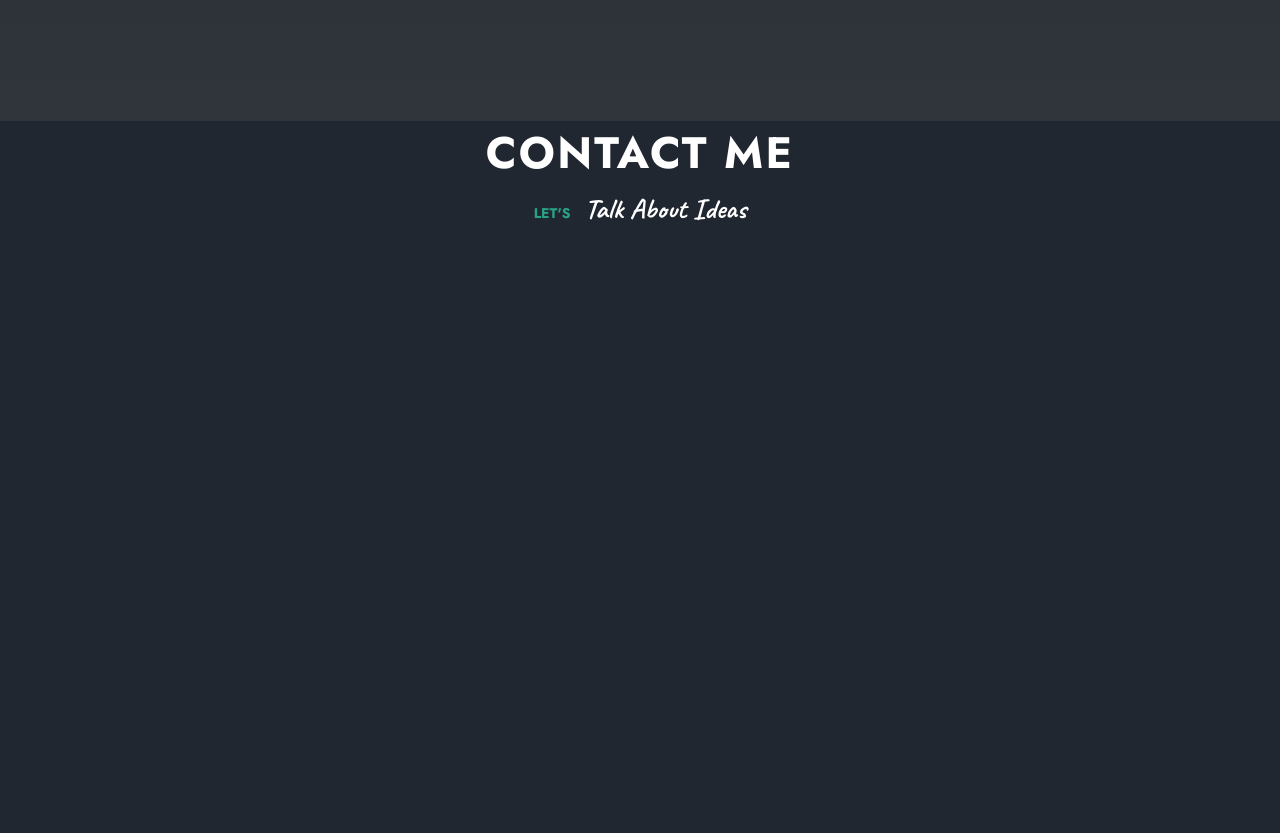
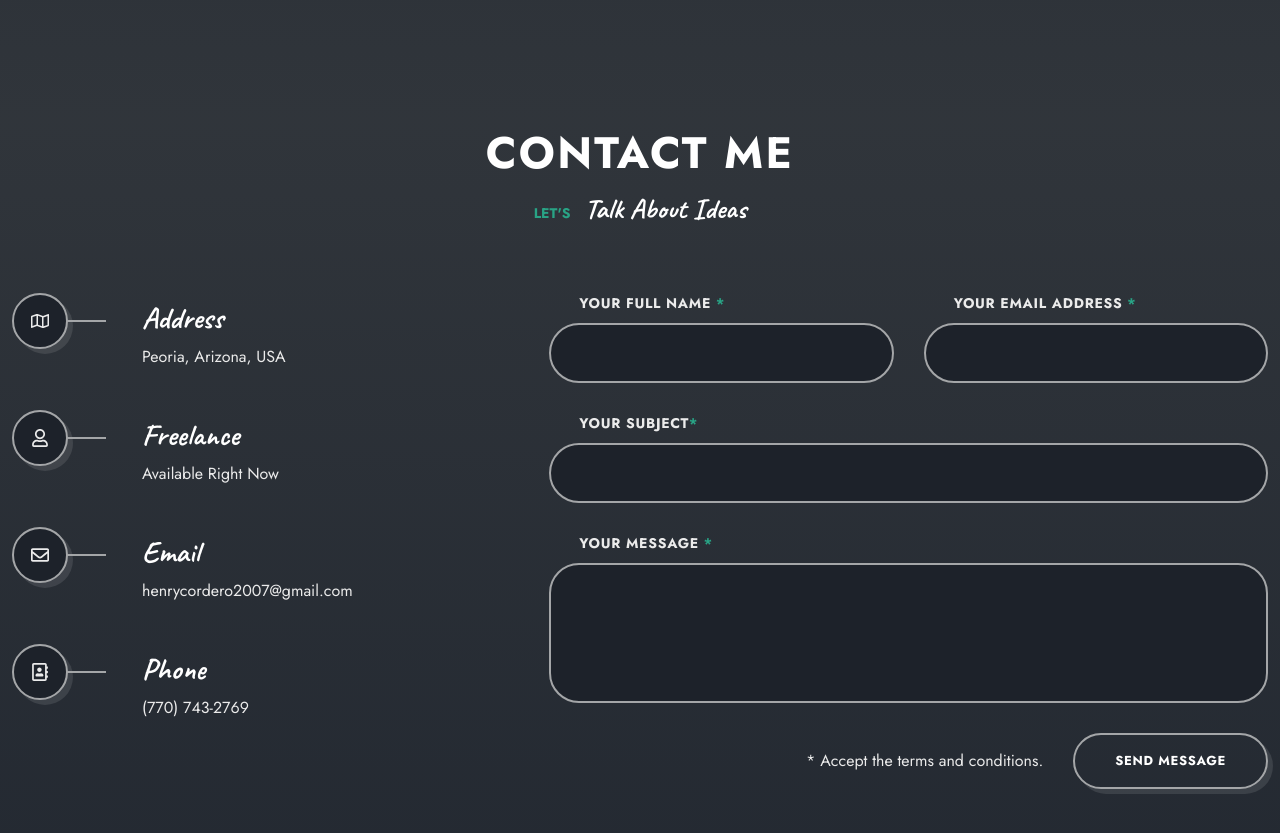
Before and after one commit to pitbull90/portfolio_website, a React (Vite) app: page /#home in a window 1280 px wide. Shown: the part 7680-8513 px from the top of the page. Before the commit the page ends 8193 px from the top, so only its background shows below. Built offline with nearby package versions, Linux system fonts and the light colour scheme.

Commit message:
Completed the contact me section

```diff
--- a/package.json
+++ b/package.json
@@ -10,6 +10,7 @@
     "preview": "vite preview"
   },
   "dependencies": {
+    "axios": "^1.7.7",
     "framer-motion": "^11.11.9",
     "prop-types": "^15.8.1",
     "react": "^18.3.1",
--- a/src/components/contact/Contact.jsx
+++ b/src/components/contact/Contact.jsx
@@ -1,11 +1,138 @@
 import React from 'react'
+import { useState } from 'react';
+import axios from 'axios';
 import './contact.css';
+import { FaRegAddressBook, FaRegEnvelope, FaRegUser, FaRegMap } from 'react-icons/fa';
 
 function Contact() {
+  const [form, setForm] = useState({
+    name: '',
+    email: '',
+    subject: '',
+    message: '',
+  });
+
+  const handleChange = (e) => {
+    const name = e.target.name;
+    const value = e.target.value;
+    setForm({ ...form, [name]: value })
+  };
+
+  const handleSubmit = (e) => {
+    e.preventDefault();
+
+    axios.post(
+      'https://api.sheetbest.com/sheets/XXXXXXXX-XXXX-XXXX-XXXX-XXXXXXXXXX',
+      form
+    )
+    .then(
+      (response) => {
+        console.log(response)
+        // clearing form fields
+        setForm({ name: '', email: '', subject: '', message: '' })
+      }
+    )
+  }
+
   return (
     <section className="contact section" id="contact">
         <h2 className='section__title text-cs'>Contact Me</h2>
         <p className='section__subtitle'>Let's <span>Talk About Ideas</span></p>
+
+        <div className="contact__container container grid">
+          <div className="contact__content">
+
+              <div className="contact__card">
+                <span className="contact__card_icon">
+                  <FaRegMap />
+                </span>
+
+                <h3 className="contact__card_title">Address</h3>
+                <p className="contact__card_data">Peoria, Arizona, USA</p>
+              </div>
+
+              <div className="contact__card">
+                <span className="contact__card_icon">
+                  <FaRegUser />
+                </span>
+
+                <h3 className="contact__card_title">Freelance</h3>
+                <p className="contact__card_data">Available Right Now</p>
+              </div>
+
+              <div className="contact__card">
+                <span className="contact__card_icon">
+                  <FaRegEnvelope />
+                </span>
+
+                <h3 className="contact__card_title">Email</h3>
+                <p className="contact__card_data">henrycordero2007@gmail.com</p>
+              </div>
+
+              <div className="contact__card">
+                <span className="contact__card_icon">
+                  <FaRegAddressBook />
+                </span>
+
+                <h3 className="contact__card_title">Phone</h3>
+                <p className="contact__card_data">(770) 743-2769</p>
+              </div>
+
+          </div>
+
+
+          <form className="contact__form" onSubmit={handleSubmit}>
+            <div className="contact__form_group grid">
+              <div className="contact__form_div">
+                <label htmlFor="" className="contact__form_tag text-cs">Your Full Name <b>*</b></label>
+                <input
+                type="text"
+                name='name'
+                onChange={handleChange}
+                value={form.name}
+                className="contact__form_input"
+                />
+              </div>
+
+              <div className="contact__form_div">
+                <label htmlFor="" className="contact__form_tag text-cs">Your Email Address <b>*</b></label>
+                <input
+                type="email"
+                name='email'
+                onChange={handleChange}
+                value={form.email}
+                className="contact__form_input"
+                />
+              </div>
+            </div>
+
+            <div className="contact__form_div">
+                <label htmlFor="" className="contact__form_tag text-cs">Your Subject<b>*</b></label>
+                <input
+                type="text"
+                name='subject'
+                onChange={handleChange}
+                value={form.subject}
+                className="contact__form_input"
+                />
+            </div>
+
+            <div className="contact__form_div contact__form_area">
+                <label htmlFor="" className="contact__form_tag text-cs">Your Message <b>*</b></label>
+                <textarea
+                name='message'
+                onChange={handleChange}
+                value={form.message}
+                className='contact__form_input'
+                ></textarea>
+            </div>
+
+            <div className="contact__submit">
+              <p>* Accept the terms and conditions.</p>
+              <button type='submit' className='btn text-cs'>Send Message</button>
+            </div>
+          </form>
+        </div>
     </section>
   )
 }
--- a/src/components/contact/contact.css
+++ b/src/components/contact/contact.css
@@ -0,0 +1,89 @@
+.contact {
+    background-image: var(--second-gradient);
+}
+
+.contact__container {
+    grid-template-columns: 5fr 7fr;
+}
+
+.contact__card {
+    padding-left: 130px;
+    margin-bottom: 40px;
+    position: relative;
+}
+
+.contact__card_icon, .contact__form_input {
+    border: 2px solid var(--border-color);
+    background-color: var(--container-color);
+}
+
+.contact__card_icon {
+    position: absolute;
+    top: 0;
+    left: 0;
+    width: 56px;
+    height: 56px;
+    border-radius: 50%;
+    box-shadow: var(--shadow);
+    font-size: var(--large-font-size);
+    display: grid;
+    place-items: center;
+}
+
+.contact__card_icon::after {
+    content: '';
+    width: 40px;
+    height: 2px;
+    background-color: var(--border-color);
+    position: absolute;
+    left: 100%;
+    top: 50%;
+    margin-top: -1px;
+}
+
+.contact__card_title {
+    font-size: var(--h2-font-size);
+    font-family: var(--second-font);
+    padding-block: 6px;
+}
+
+.contact__form_group {
+    grid-template-columns: repeat(2, 1fr);
+    column-gap: 30px;
+}
+
+.contact__form_div {
+    display: grid;
+    row-gap: 10px;
+    margin-bottom: 30px;
+}
+
+.contact__form_tag {
+    margin-left: 30px;
+    font-size: var(--smaller-font-size);
+    font-weight: 700;
+}
+
+.contact__form_tag b {
+    color: var(--primary-color);
+}
+
+.contact__form_input {
+    color: var(--title-color);
+    height: 60px;
+    border-radius: 30px;
+    padding-inline: 30px;
+}
+
+.contact__form_area .contact__form_input {
+    height: 140px;
+    padding-block: 20px;
+    resize: none;
+}
+
+.contact__submit {
+    display: flex;
+    align-items: center;
+    justify-content: flex-end;
+    column-gap: 30px;
+}
```
Also changed, not shown: 1 other file (tests, documents, lock files or other folders).
